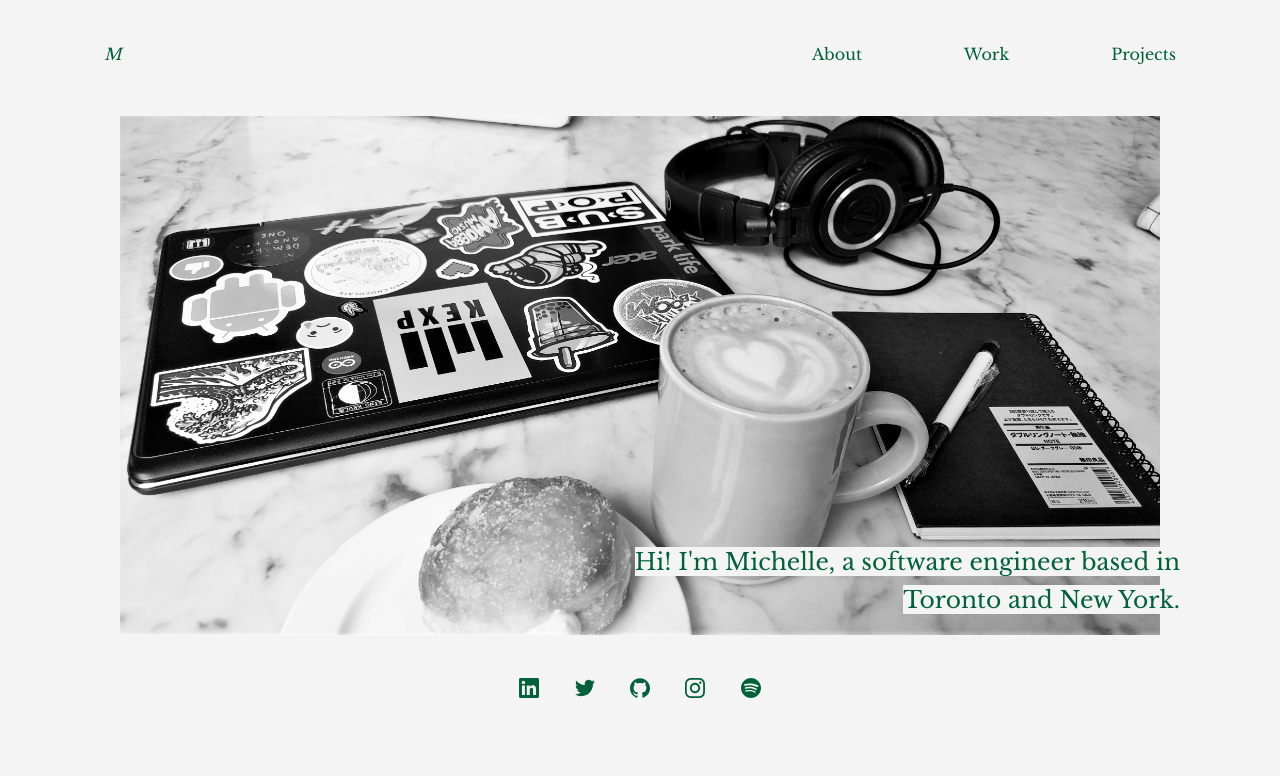
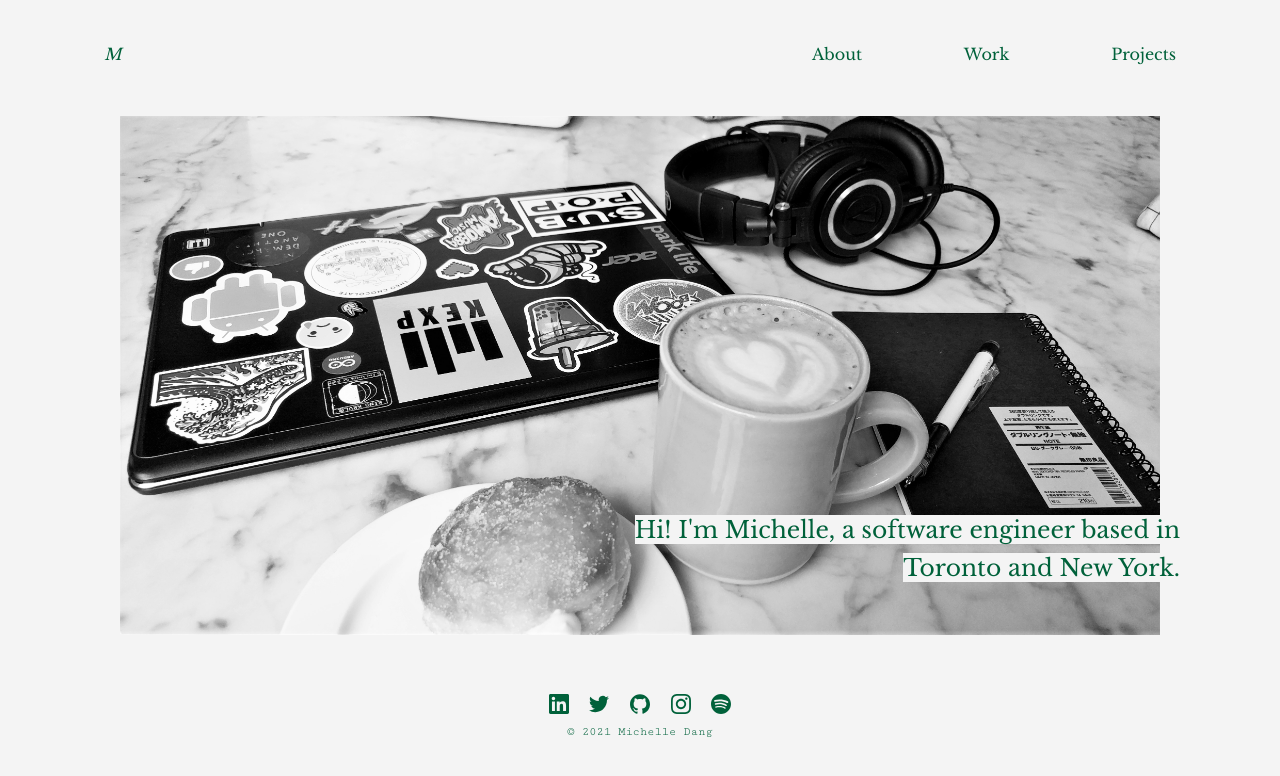
Before and after one commit to michelledang/michelledang.me, a Next.js app: page / in a window 1280 px wide. Shown: the top 776 px of the page. Built offline with nearby package versions, Linux system fonts and the light colour scheme.

Commit message:
add footer

```diff
--- a/components/layout.tsx
+++ b/components/layout.tsx
@@ -3,8 +3,9 @@ import Link from 'next/link';
 import styled, { css } from 'styled-components';
 import Modal from 'react-modal';
 import { useState } from 'react';
-import { Chevron } from './common';
+import { Chevron, StyledA } from './common';
 import { colors } from './constants';
+import { SOCIALS } from '../data/socials';
 
 export const name = 'Michelle Dang';
 
@@ -47,6 +48,21 @@ export default function Layout({
           <HeaderA isCurrent={projects}>Projects</HeaderA>
         </Link>
       </>
+    );
+  };
+  const getSocialLinkItem = ({
+    href,
+    name,
+    icon,
+  }: {
+    href: string;
+    name: string;
+    icon: string;
+  }) => {
+    return (
+      <StyledIconA href={href} target="_blank">
+        <StyledIcon src={icon} alt={name}></StyledIcon>
+      </StyledIconA>
     );
   };
   return (
@@ -107,6 +123,12 @@ export default function Layout({
         </HeaderWrapper>
       </StyledHeader>
       <MainWrapper>{children}</MainWrapper>
+      <FooterWrapper>
+        <SocialsWrapper>
+          {SOCIALS.map((item) => getSocialLinkItem(item))}
+        </SocialsWrapper>
+        <CopyrightText>&copy; 2021 Michelle Dang</CopyrightText>
+      </FooterWrapper>
       <ScrollButtonWrapper onClick={scrollToTop}>
         <Chevron up></Chevron>
         top
@@ -247,3 +269,47 @@ const ModalCloseIcon = styled.img`
     display: none;
   }
 `;
+
+const FooterWrapper = styled.div`
+  display: flex;
+  flex-direction: column;
+  width: 100%;
+`;
+
+const SocialsWrapper = styled.div`
+  display: flex;
+  justify-content: space-evenly;
+  flex-wrap: wrap;
+  width: 224px;
+  margin-left: auto;
+  margin-right: auto;
+  @media only screen and (max-width: 768px) {
+    margin-top: 20px;
+  }
+`;
+
+const CopyrightText = styled.p`
+  text-align: center;
+  color: ${colors.main};
+  margin-top: 8px;
+  font-size: 12px;
+`;
+
+const StyledIcon = styled.img`
+  @media only screen and (max-width: 768px) {
+    width: 20px;
+    margin: 8px;
+  }
+  @media only screen and (min-width: 768px) {
+    width: 20px;
+  }
+`;
+
+const StyledIconA = styled(StyledA)`
+  @media only screen and (min-width: 768px) {
+    &:hover {
+      background-color: ${colors.accent};
+      border-radius: 50%;
+    }
+  }
+`;
--- a/data/projects.ts
+++ b/data/projects.ts
@@ -44,4 +44,10 @@ export const CREATIVE_PROJECTS = [
     category: 'Photography',
     external: false,
   },
+  {
+    href: 'https://www.instagram.com/ar/266124697856795/',
+    title: 'Which Alex G album are you?',
+    category: 'Instagram Filter',
+    external: true,
+  },
 ];
--- a/pages/index.tsx
+++ b/pages/index.tsx
@@ -2,25 +2,8 @@ import Head from 'next/head';
 import styled from 'styled-components';
 import Layout, { name } from '../components/layout';
 import { colors } from '../components/constants';
-import { StyledA } from '../components/common';
-import { SOCIALS } from '../data/socials';
 
 export default function Home() {
-  const getSocialLinkItem = ({
-    href,
-    name,
-    icon,
-  }: {
-    href: string;
-    name: string;
-    icon: string;
-  }) => {
-    return (
-      <StyledIconA href={href} target="_blank">
-        <StyledIcon src={icon} alt={name}></StyledIcon>
-      </StyledIconA>
-    );
-  };
   return (
     <Layout home>
       <Head>
@@ -33,11 +16,7 @@ export default function Home() {
             Hi! I'm Michelle, a software engineer based in Toronto and New York.
           </CoverTextSpan>
         </CoverText>
-        <SocialsWrapper>
-          {SOCIALS.map((item) => getSocialLinkItem(item))}
-        </SocialsWrapper>
       </section>
-      <div></div>
     </Layout>
   );
 }
@@ -61,23 +40,7 @@ const CoverTextSpan = styled.span`
   background-color: ${colors.background};
 `;
 
-const SocialsWrapper = styled.div`
-  display: flex;
-  justify-content: space-evenly;
-  flex-wrap: wrap;
-  width: 224px;
-  margin-left: auto;
-  margin-right: auto;
-  @media only screen and (min-width: 768px) {
-    width: 30%;
-  }
-  @media only screen and (max-width: 768px) {
-    margin-top: 20px;
-  }
-`;
-
 const StyledImg = styled.img`
-  margin-bottom: 32px;
   @media only screen and (min-width: 768px) {
     width: 100%;
     margin-left: auto;
@@ -86,22 +49,3 @@ const StyledImg = styled.img`
   min-height: 300px;
   object-fit: cover;
 `;
-
-const StyledIcon = styled.img`
-  @media only screen and (max-width: 768px) {
-    width: 20px;
-    margin: 8px;
-  }
-  @media only screen and (min-width: 768px) {
-    width: 20px;
-  }
-`;
-
-const StyledIconA = styled(StyledA)`
-  @media only screen and (min-width: 768px) {
-    &:hover {
-      background-color: ${colors.accent};
-      border-radius: 50%;
-    }
-  }
-`;
```
